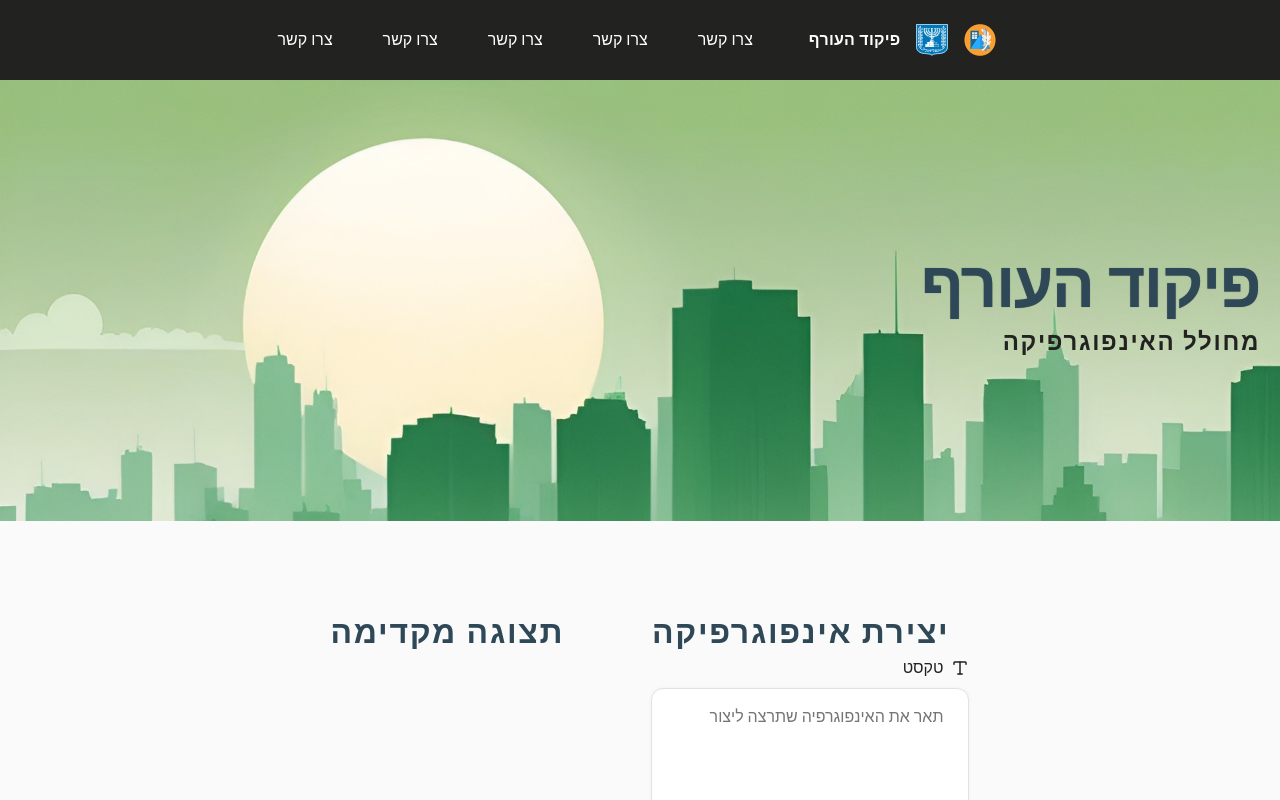
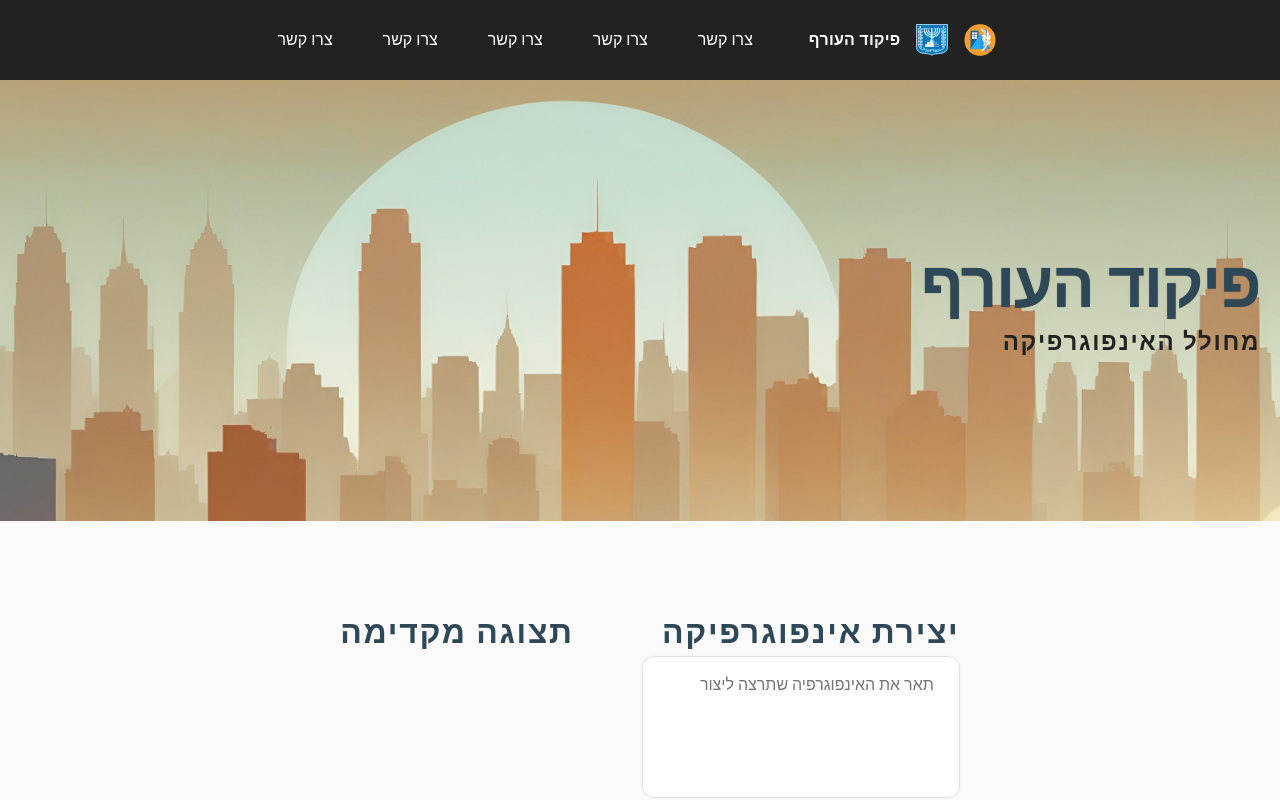
Before and after one commit to Shalev-Aviv/Infographic-Generator-Pikud-Haoref, a React (Create React App) app in the folder frontend/: page / in a window 1280 px wide. Shown: the top 800 px of the page. Built offline with nearby package versions, Linux system fonts and the light colour scheme.

Commit message:
prompt changes

```diff
--- a/frontend/src/components/Header.css
+++ b/frontend/src/components/Header.css
@@ -1,5 +1,5 @@
 .background {
-    background-image: url('/public/media/intro.jpg');
+    background-image: url('/public/media/welcome_orange.jpg');
     left: 0;
     top: 0;
     z-index: 0;
--- a/frontend/src/components/Input.css
+++ b/frontend/src/components/Input.css
@@ -12,7 +12,6 @@
   display: flex;
   margin: 2rem auto;
   padding: 2rem;
-  border-radius: 12px;
   direction: rtl;
 }
 
@@ -32,6 +31,8 @@
   line-height: 47px;
   font-weight: 700;
   color: var(--dark-gray);
+  padding-left: 20px;
+  padding-right: 0;
 }
 
 .input-group {
@@ -47,13 +48,6 @@
   width: 100%;
 }
 
-.input-label {
-  color: var(--black);
-  display: flex;
-  align-items: center;
-  gap: 0.5rem;
-  font-weight: 500;
-}
 
 .input-field {
   padding: 16px 25px 24px 24px;
--- a/frontend/src/components/Input.jsx
+++ b/frontend/src/components/Input.jsx
@@ -77,10 +77,7 @@ function Input() {
                     <h2 className="section-title">יצירת אינפוגרפיקה</h2>
                     <div className="input-group">
                         <div className="input-wrapper">
-                            <label htmlFor="header" className="input-label">
-                                <Type size={18} />
-                                <span>טקסט</span>
-                            </label>
+
                             <textarea id="header" ref={infographicData} className="input-field textarea" placeholder="תאר את האינפוגרפיה שתרצה ליצור" onChange={() => setSvgData(null)} />
                         </div>
                     </div>
```
Also changed, not shown: frontend/public/media/welcome_green.jpg (renamed from frontend/public/media/intro.jpg), frontend/public/media/welcome_orange.jpg (added).
